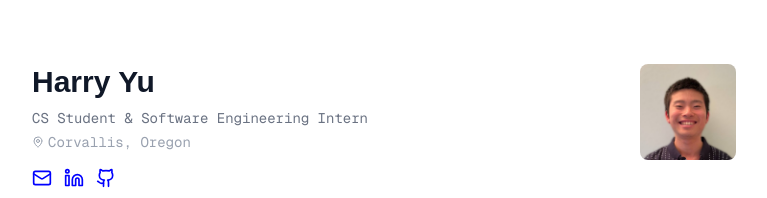
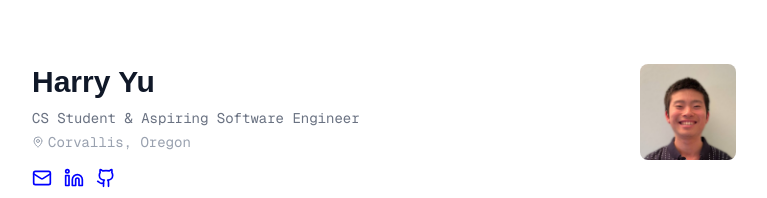
Before and after one commit to harry23yu/PersonalWebsite, a Next.js app: page / in a window 1280 px wide. Shown: the top 198 px of the page, without its empty margins (256-1023 px from the left). Built offline with nearby package versions, Linux system fonts and the light colour scheme.

Commit message:
Make sure photo is visible on the website

```diff
--- a/src/app/page.js
+++ b/src/app/page.js
@@ -13,7 +13,7 @@ const Index = () => {
           <div className="flex-1">
             <h1 className="text-3xl font-bold mb-2">Harry Yu</h1>
             <p className="font-mono text-sm text-gray-500 mb-1">
-              CS Student &amp; Software Engineering Intern
+              CS Student &amp; Aspiring Software Engineer
             </p>
             <p className="font-mono text-sm text-gray-400 flex items-center gap-1 mb-4">
               <MapPin className="h-3 w-3" />
@@ -48,7 +48,7 @@ const Index = () => {
             </div>
           </div>
           <Image
-            src="/linkedin.png"
+            src="/LinkedIn.png"
             alt="Harry Yu"
             width={96}
             height={96}
```
